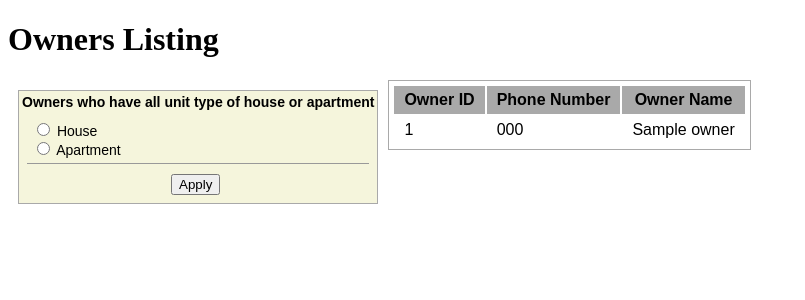
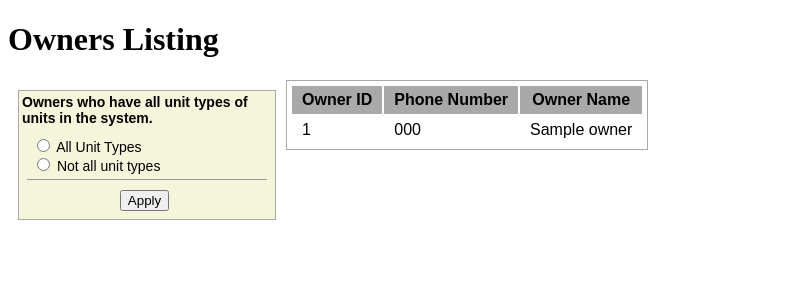
Before and after one commit to costewart/304-Project, a PHP site: page /owner in a window 1280 px wide. Shown: the part 54-354 px from the top of the page, without its empty margins (0-805 px from the left). Run offline with PHP 8.4, Linux system fonts and the light colour scheme; tables that the repository leaves empty hold one stand-in row (values such as "Sample post").

Commit message:
division fixed- Done

```diff
--- a/app/Controller/OwnerController.php
+++ b/app/Controller/OwnerController.php
@@ -16,8 +16,8 @@ class OwnerController extends Controller
     }
 
     public function OwnersAll(){
-        if(isset($_POST['unit_type'])){
-            $owners = $this->model->getOwnersWithUnitType($_POST['unit_type']);
+        if(isset($_POST['all_unit_types'])){
+            $owners = $this->model->getOwnersByUnitTypes($_POST['all_unit_types']);
             $this->view('owner/index',["owners" => $owners]);
         } else{
             $owners = $this->model->getAllOwners();
--- a/app/Model/Owner.php
+++ b/app/Model/Owner.php
@@ -16,23 +16,18 @@ class Owner
         return $results;
     }
 
-    public function getOwnersWithUnitType($unit_type) {
+    public function getOwnersByUnitTypes($require_all_unit_types) {
+        $flagClause = $require_all_unit_types == "true" ? "Not" : "";
         $sql = "Select *
                 From Owners O
-                Where Not Exists
-	                (Select UnitID
-	                From Units u1 WHERE u1.OwnerID = O.OwnerID
+                Where $flagClause Exists
+	                (Select UnitType
+	                From Units u1 WHERE u1.UnitType
 	                NOT IN
-	                (Select UnitID
-	                From Units u2 WHERE u2.OwnerID = O.OwnerID
-	                AND u2.UnitType = '$unit_type'));";
+	                (Select UnitType
+	                From Units u2 WHERE u2.OwnerID = O.OwnerID));";
         $results = $this->connection->query($sql);
         return $results;
-
-
-
     }
 
-
-
 }
--- a/app/View/owner/index.php
+++ b/app/View/owner/index.php
@@ -8,17 +8,17 @@
         <?php $activeTab = 2;
         include('../app/View/header.php');  ?>
         <h1>Owners Listing</h1>
-        <form class="filter-table" action='/Owner/OwnersAll' method="post">
+        <form class="filter-table" action='/Owner/OwnersAll' method="post" style="max-width: 250px;">
             <!-- ACKNOWLEDGEMENT: code snippet for re-populating form values is from
                 https://stackoverflow.com/questions/5198304/how-to-keep-form-values-after-post -->
-            <div class="filter-label" >Owners who have all unit type of house or apartment</div>
+            <div class="filter-label" >Owners who have all unit types of units in the system.</div>
             <div class="filter-option">
-                <input type="radio" id="type-house" name="unit_type" value="house"
-                    <?php if(isset($_POST['unit_type']) && $_POST['unit_type'] == 'house' ) echo "checked='checked'"; ?> >
-                <label for="type-house">House</label> <br>
-                <input type="radio" id="type-apt" name="unit_type" value="apartment"
-                    <?php if(isset($_POST['unit_type']) && $_POST['unit_type'] == 'apartment') echo "checked='checked'"; ?> >
-                <label for="type-apt">Apartment</label>
+                <input type="radio" id="type-house" name="all_unit_types" value="true"
+                    <?php if(isset($_POST['all_unit_types']) && $_POST['all_unit_types'] == "true" ) echo "checked='checked'"; ?> >
+                <label for="type-house">All Unit Types</label> <br>
+                <input type="radio" id="type-apt" name="all_unit_types" value="false"
+                    <?php if(isset($_POST['all_unit_types']) && $_POST['all_unit_types'] == "false") echo "checked='checked'"; ?> >
+                <label for="type-apt">Not all unit types</label>
             </div>
             <div class="button-wrapper">
                 <input type="submit" value="Apply">
```
